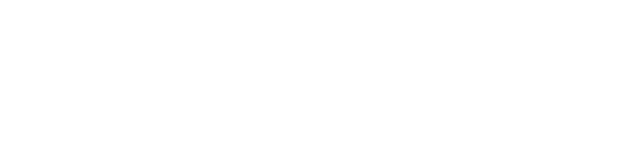
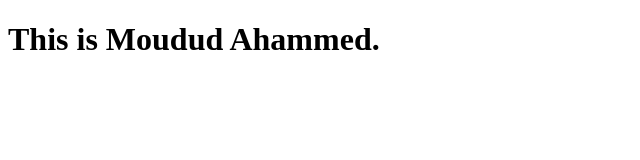
Before and after one commit to 21MoududAhammed/my-first-ripo, a plain HTML site: page index.html in a window 1280 px wide. Shown: the whole page, without its empty margins (0-640 px from the left). Drawn offline with Linux system fonts and the light colour scheme.

Commit message:
heading add

```diff
--- a/index.html
+++ b/index.html
@@ -7,6 +7,6 @@
     <title>Document</title>
 </head>
 <body>
-
+    <h1>This is Moudud Ahammed.</h1>
 </body>
 </html>
```
